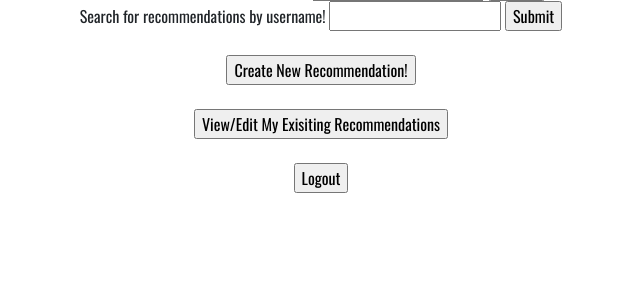
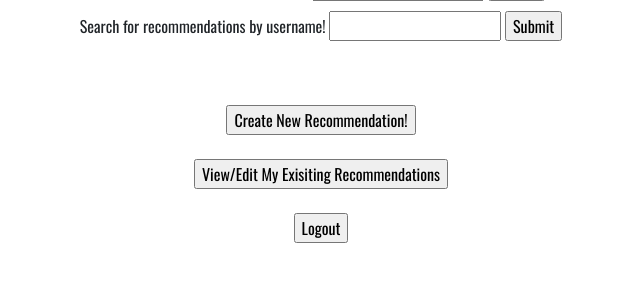
Before and after one commit to EmilySerota/Trip_Rec_Project, a Flask app: page / in a window 1280 px wide. Shown: the part 686-969 px from the top of the page, without its empty margins (319-959 px from the left). Before the commit the page ends 879 px from the top, so only its background shows below. Run offline with Flask 2, Linux system fonts and the light colour scheme; the visitor is signed in with stand-in values (Sample User, id 1); some libraries are stand-ins or nearby versions.

Commit message:
completed project w/ minor edits

```diff
--- a/static/style.css
+++ b/static/style.css
@@ -21,6 +21,12 @@ pre {
 .search {
   text-align: center;
 }
+
+.search2 {
+  text-align: center;
+  margin-top:10px;
+  margin-bottom:40px;
+  }
 
 .user_options {
   text-align: center;
--- a/templates/homepage.html
+++ b/templates/homepage.html
@@ -23,11 +23,12 @@
 {% if session['username'] %}
 {% else %}
   <!-- <div id="btn-container" class="btn-group"> -->
-  <div class="button-box col-lg-12">
+  <div id="btn 1" class="button-box col-lg-12">
 
     <form action='/login'><button type="submit" class="btn btn-primary">Login</button>
     </form>
-
+</div>
+<div id="btn 2" class="button-box col-lg-12">
     <form action='/register'><button type="submit" class="btn btn-primary">Register</button>
     </form>
   </div>
@@ -39,8 +40,9 @@
 Search for recommendations by city! <input type='text' name=city_name>
   <input type='submit'>
   </form>
-
+</div>
 <!-- name will be the username they want to see city options for -->
+<div class="search2">
   <form action='/search_username'>
   Search for recommendations by username! <input type='text' name= 'username'>
   <input type='submit'>
```
